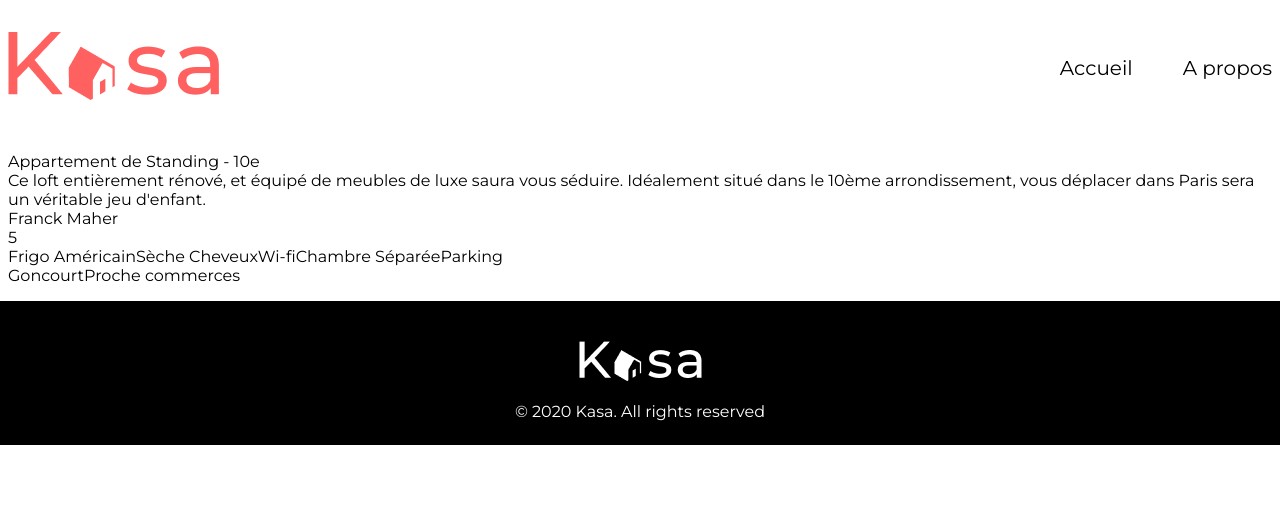
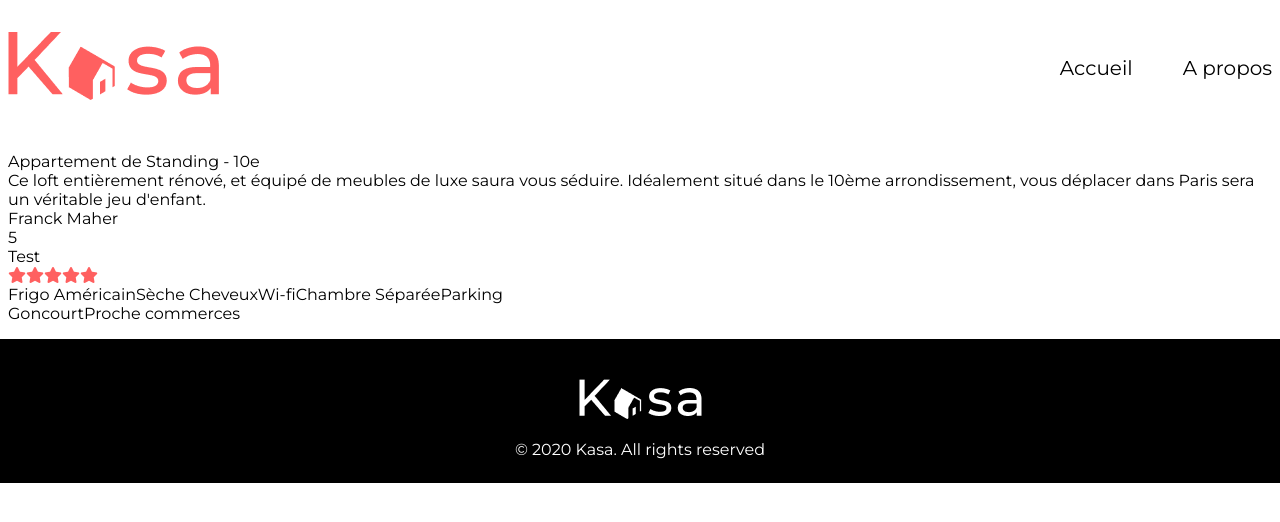
Before and after one commit to KloePoitrot/REACT-Kasa, a React (Vite) app: page /fiche-logement/0979876d in a window 1280 px wide. Shown: the top 522 px of the page. Built offline with nearby package versions, Linux system fonts and the light colour scheme.

Commit message:
Add rating component

```diff
--- a/index.html
+++ b/index.html
@@ -4,6 +4,7 @@
     <meta charset="UTF-8" />
     <link rel="icon" href="src/assets/img/logo/logo-house.png" />
     <meta name="viewport" content="width=device-width, initial-scale=1.0" />
+    <script src="https://kit.fontawesome.com/855d440054.js" crossorigin="anonymous"></script>
     <title>Kasa | Chez vous, partout et ailleurs</title>
   </head>
   <body>
--- /dev/null
+++ b/src/assets/Sass/layout/rating.scss
@@ -0,0 +1,8 @@
+.rate{
+    .rate-active{
+        color:$primary
+    }
+    .rate-inactive{
+        color:$shadow
+    }
+}
--- a/src/assets/css/style.css
+++ b/src/assets/css/style.css
@@ -62,6 +62,13 @@ main {
 }
 main img {
   width: 100%;
+}
+
+.rate .rate-active {
+  color: #FF6060;
+}
+.rate .rate-inactive {
+  color: rgba(0, 0, 0, 0.1);
 }
 
 .imgBanner {
--- a/src/components/rating.jsx
+++ b/src/components/rating.jsx
@@ -0,0 +1,85 @@
+function Rating(props) {
+    switch (props.value){
+        case "0":
+            return(
+
+                <div class="rate">
+                    <p>Test</p>
+                    <i class="fa-solid fa-star rate-inactive"></i>
+                    <i class="fa-solid fa-star rate-inactive"></i>
+                    <i class="fa-solid fa-star rate-inactive"></i>
+                    <i class="fa-solid fa-star rate-inactive"></i>
+                    <i class="fa-solid fa-star rate-inactive"></i>
+                </div>
+            )
+            break;
+        case "1":
+            return(
+                <div class="rate">
+                    <p>Test</p>
+                    <i class="fa-solid fa-star rate-active"></i>
+                    <i class="fa-solid fa-star rate-inactive"></i>
+                    <i class="fa-solid fa-star rate-inactive"></i>
+                    <i class="fa-solid fa-star rate-inactive"></i>
+                    <i class="fa-solid fa-star rate-inactive"></i>
+                </div>
+            )
+            break;
+        case "2":
+            return(
+                <div class="rate">
+                    <p>Test</p>
+                    <i class="fa-solid fa-star rate-active"></i>
+                    <i class="fa-solid fa-star rate-active"></i>
+                    <i class="fa-solid fa-star rate-inactive"></i>
+                    <i class="fa-solid fa-star rate-inactive"></i>
+                    <i class="fa-solid fa-star rate-inactive"></i>
+                </div>
+            )
+            break;
+        case "3":
+            return(
+                <div class="rate">
+                    <p>Test</p>
+                    <i class="fa-solid fa-star rate-active"></i>
+                    <i class="fa-solid fa-star rate-active"></i>
+                    <i class="fa-solid fa-star rate-active"></i>
+                    <i class="fa-solid fa-star rate-inactive"></i>
+                    <i class="fa-solid fa-star rate-inactive"></i>
+                </div>
+            )
+            break;
+        case "4":
+            return(
+                <div class="rate">
+                    <p>Test</p>
+                    <i class="fa-solid fa-star rate-active"></i>
+                    <i class="fa-solid fa-star rate-active"></i>
+                    <i class="fa-solid fa-star rate-active"></i>
+                    <i class="fa-solid fa-star rate-active"></i>
+                    <i class="fa-solid fa-star rate-inactive"></i>
+                </div>
+            )
+            break;
+        case "5":
+            return(
+                <div class="rate">
+                    <p>Test</p>
+                    <i class="fa-solid fa-star rate-active"></i>
+                    <i class="fa-solid fa-star rate-active"></i>
+                    <i class="fa-solid fa-star rate-active"></i>
+                    <i class="fa-solid fa-star rate-active"></i>
+                    <i class="fa-solid fa-star rate-active"></i>
+                </div>
+            )
+            break;
+        default:
+        return(
+            <div class="rate">
+                <p>Evaluation invalide</p>
+            </div>
+        )
+    }
+}
+
+export default Rating
--- a/src/pages/fiche-logement.jsx
+++ b/src/pages/fiche-logement.jsx
@@ -3,6 +3,7 @@ import Header from "../components/header"
 import { useParams } from "react-router-dom"
 import data from '../data/logements.json'
 import ErrorPage from "./error"
+import Rating from "../components/rating"
 
 function FicheLogement () {
     const { id }  = useParams()
@@ -17,6 +18,7 @@ function FicheLogement () {
                         <div>{logData.description}</div>
                         <div>{logData.host.name}</div>
                         <div>{logData.rating}</div>
+                        <Rating value={logData.rating}/>
                         <div>{logData.equipments}</div>
                         <div>{logData.tags}</div>
                     </main>
```
Also changed, not shown: src/assets/Sass/style.scss (+5 -4 lines), src/assets/Sass/base/typography.scss (line endings or trailing spaces), src/components/carrousel.jsx (deleted), src/components/slideshow.jsx (added), 1 other file (tests, documents, lock files or other folders).
